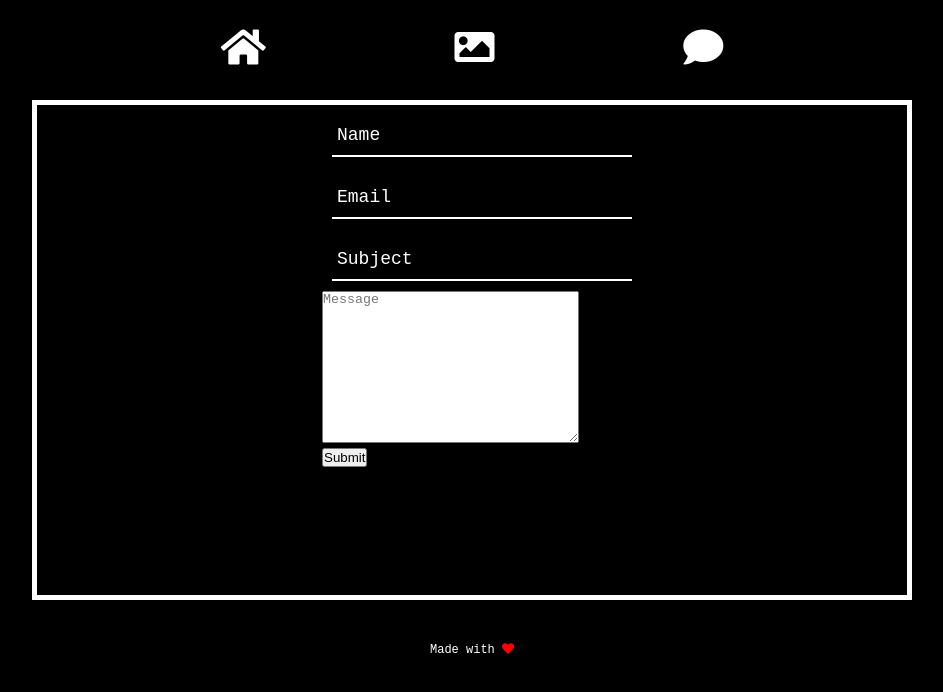
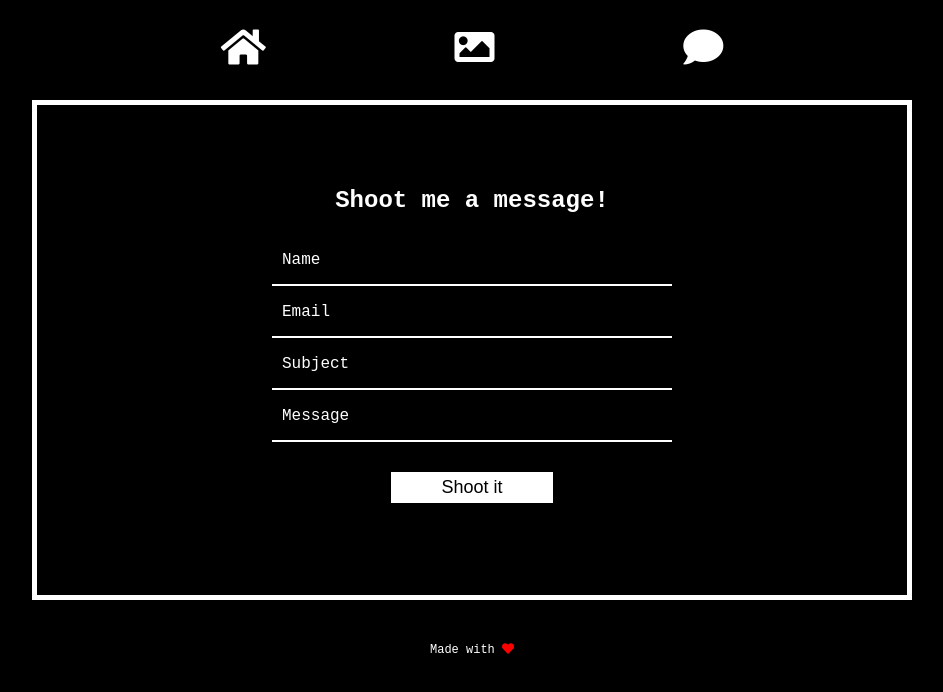
Before and after one commit to Ch33ri0s/codesthetics-mono-www, a Vue app: page /#/contact in a window 1280 px wide. Shown: the top 692 px of the page, without its empty margins (168-1111 px from the left). Built offline with nearby package versions, Linux system fonts and the light colour scheme.

Commit message:
added form

```diff
--- a/src/App.vue
+++ b/src/App.vue
@@ -18,7 +18,24 @@
 export default {
   data() {
     return {};
-  }
+  },
+  methods: {
+    mouse() {
+      window.addEventListener('mousemove', function(e){
+        // console.log(e.clientX, e.clientY);
+        var xPos = e.clientX;
+        var yPos = e.clientY;
+        var box = document.createElement('div');
+        console.log(box);
+        box.className = 'box';
+        box.style.top = xPos + 'px';
+        box.style.left = yPos + 'px';
+      });
+    }
+  },
+  // mounted() {
+  //   this.mouse();
+  // }
 };
 </script>
 
@@ -134,6 +151,18 @@ html, body {
   height: 500px;
   -webkit-animation: flicker-in-2 2s linear both;
   animation: flicker-in-2 2s linear both;
+}
+
+.box {
+  display: absolute;
+  // position: relative;
+  top: 0;
+  left: 0;
+  width: 10px;
+  height: 10px;
+  background: white;
+  z-index: 200;
+  // transition: all 1s ease;
 }
 
 @-webkit-keyframes flicker-in-2 {
--- a/src/components/Form.vue
+++ b/src/components/Form.vue
@@ -1,11 +1,12 @@
 <template>
   <div class="form">
     <form action.preventDefault="submit">
+      <h2>Shoot me a message!</h2>
       <input placeholder="Name" type="text">
       <input placeholder="Email" type="text">
       <input placeholder="Subject" type="text">
-      <textarea placeholder="Message" id="" cols="30" rows="10"></textarea>
-      <button>Submit</button>
+      <input class="message" placeholder="Message" type="text">
+      <button class="btn">Shoot it</button>
     </form>
   </div>
 </template>
@@ -25,37 +26,45 @@ export default {
   height: 100%;
   justify-content: center;
   align-items: center;
-  animation: name duration timing-function delay iteration-count direction fill-mode;
-  // flex-direction: column;
+  flex-direction: column;
   color: white;
   form {
-    width: 300px;
-    height: 100%;
+    display: flex;
+    flex-direction: column;
+    h2 {
+      margin: 20px auto;
     }
-
-  form input {
+    input {
+      background: none;
+      font-family: "t26-carbon", "Courier New", Courier, monospace;
       outline: none;
       border: none;
+      width: 400px;
+      padding: 15px 20px 15px 10px;
+      font-size: 18px;
+      font-weight: bold;
       border-bottom: 2px solid white;
-    font-family: "t26-carbon", "Courier New", Courier, monospace;
-    font-weight: bolder;
-    padding: 10px 5px 10px 5px;
-    background: none;
-    width: 300px;
-    margin: 10px;
-    font-size: 18px;
       color: white;
       &::placeholder {
-      font-size: 18px;
         color: white;
-      font-family: 't26-carbon', 'Courier New', Courier, monospace;
+        font-family: "t26-carbon", "Courier New", Courier, monospace;
         font-weight: lighter;
-      padding: 0;
-      margin: auto;
+        font-size: 16px;
       }
     }
   }
-
-
+}
+.btn {
+  margin: 30px auto;
+  font-size: 18px;
+  background: white;
+  border: none;
+  outline: none;
+  padding: 5px 50px 5px 50px;
+  &:hover {
+    transform: scale(1.1, 1.1);
+    cursor: url('https://img.icons8.com/material-two-tone/48/000000/accuracy.png')25 15, auto;
+  }
+}
 
 </style>
--- a/src/views/Home.vue
+++ b/src/views/Home.vue
@@ -13,7 +13,6 @@ export default {
       handleHeader() {
       var headerText = 'Tenyson C. Partridge';
       var myHeader = document.querySelector('.header');
-      console.log(myHeader);
       for (var i = 0; i < headerText.length; i++){
         (function(n) {
           setTimeout(function(){
@@ -38,13 +37,12 @@ export default {
 
 .header {
   animation: slide 1s ease;
-}
-span, h3 {
-  color: white;
-}
-span {
   font-weight: bold;
   font-size: 60px;
+}
+.header, h3 {
+  color: white;
+  padding: 1rem;
 }
 h3 {
   font-size: 48px;
```
Lines whose indentation alone changed are shown as unchanged.
